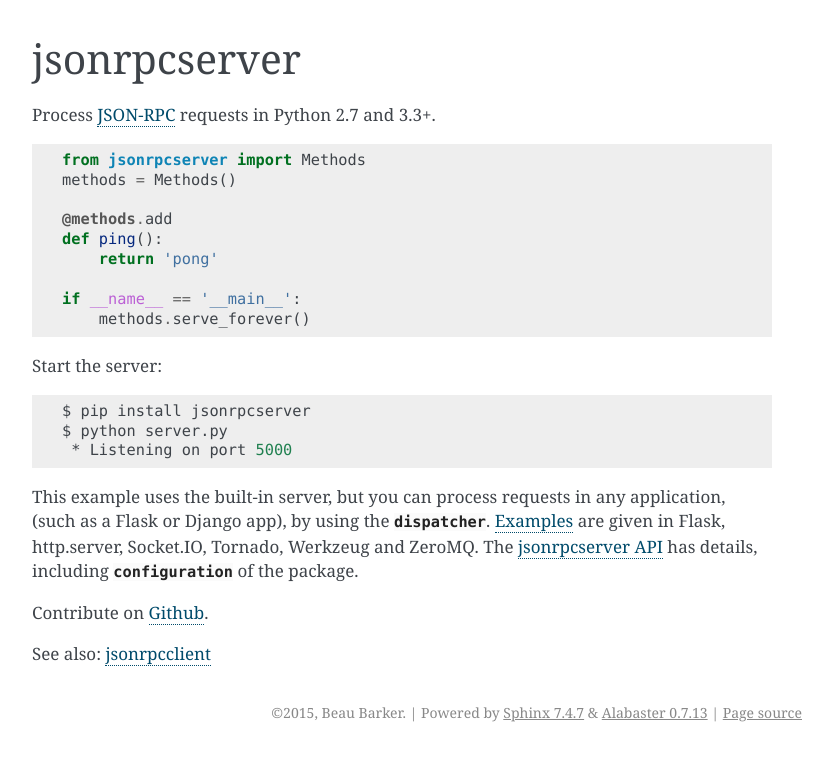
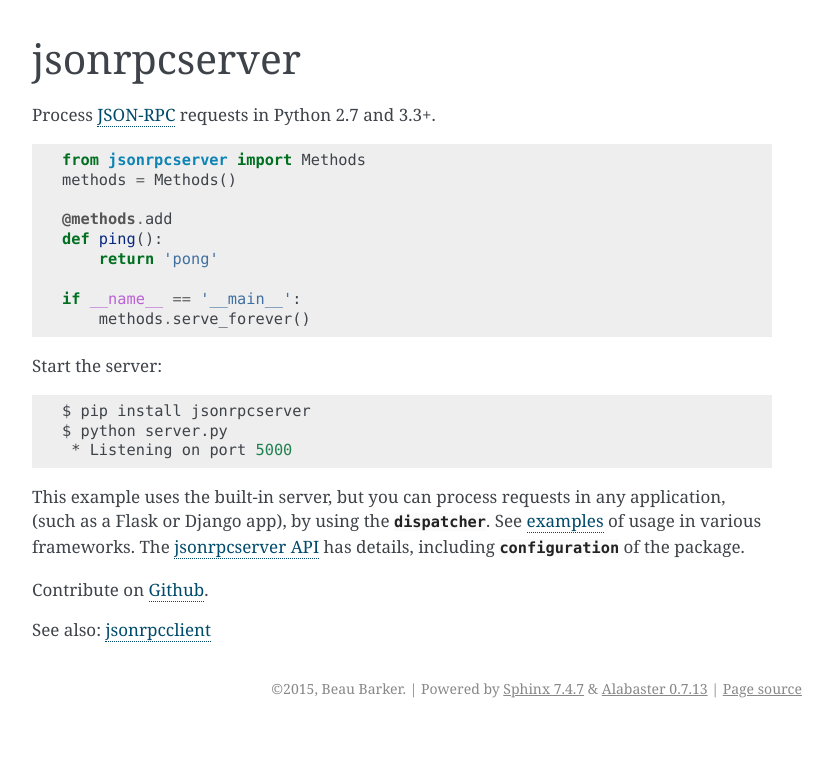
Before and after one commit to explodinglabs/jsonrpcserver, a Sphinx documentation site: the page built from doc/index.rst, in a window 1280 px wide. Shown: the top 761 px of the page, without its empty margins (238-1070 px from the left). Built offline with Sphinx 7.4.7, drawn with Linux system fonts in a browser that asks for light colours.

Commit message:
Adjust docs index page

```diff
--- a/doc/index.rst
+++ b/doc/index.rst
@@ -25,15 +25,8 @@
 
 This example uses the built-in server, but you can process requests in any
 application, (such as a Flask or Django app), by using the :mod:`dispatcher`.
-:doc:`Examples <examples>` are given in
-Flask,
-http.server,
-Socket.IO,
-Tornado,
-Werkzeug and
-ZeroMQ.
-The :doc:`api` has details, including
-:mod:`configuration <config>` of the package.
+See :doc:`examples <examples>` of usage in various frameworks. The :doc:`api`
+has details, including :mod:`configuration <config>` of the package.
 
 Contribute on `Github <https://github.com/bcb/jsonrpcserver>`_.
 
```
